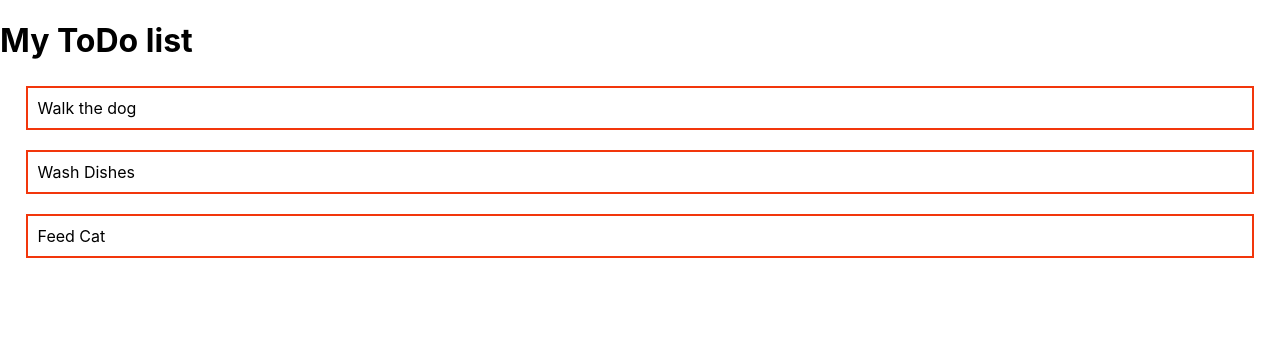
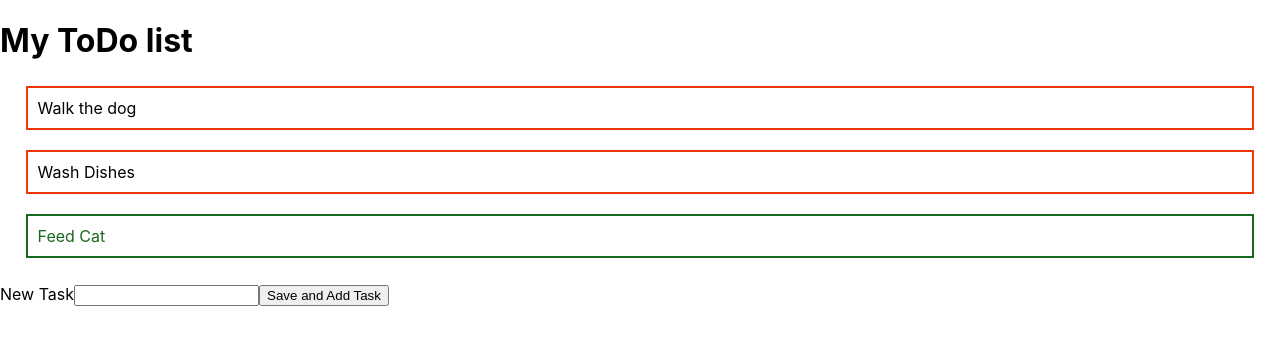
Before and after one commit to JackOfDickson/CC-W7-D1-HW-Todo-react, a React (Create React App) app: page / in a window 1280 px wide. Shown: the top 344 px of the page. Built offline with nearby package versions, Linux system fonts and the light colour scheme.

Commit message:
able to add new tasks

```diff
--- a/src/App.js
+++ b/src/App.js
@@ -8,9 +8,23 @@ function App() {
     { taskName: "Feed Cat", isDone: true}
   ])
 
+  const [newTask, setNewTask] = useState('')
+
+  const handleItemInput = (event) => {
+    setNewTask(event.target.value);
+  }
+
+  const saveNewTask = (event) => {
+    event.preventDefault();
+    const copyTasks = [...tasks];
+    copyTasks.push({ taskName: newTask, isDone: 'false'})
+    setTasks(copyTasks);
+    setNewTask('');
+  }
+
   const taskNodes = tasks.map((task) => {
     return (
-    <li className= {task.iDone ? 'completed':'not-completed'}>
+    <li className= {task.isDone ? 'completed':'not-completed'}>
     <span>{task.taskName}</span>
     </li>
   )
@@ -22,6 +36,13 @@ function App() {
       <ul>
         {taskNodes}
       </ul>
+
+      <form onSubmit={saveNewTask}>
+        <label htmlFor='new-task'>New Task</label>
+        <input id='new-task' type='text' value={newTask} onChange={handleItemInput}/>
+        <input type='submit' value='Save and Add Task'/>
+
+      </form>
     </>
   );
 }
```
